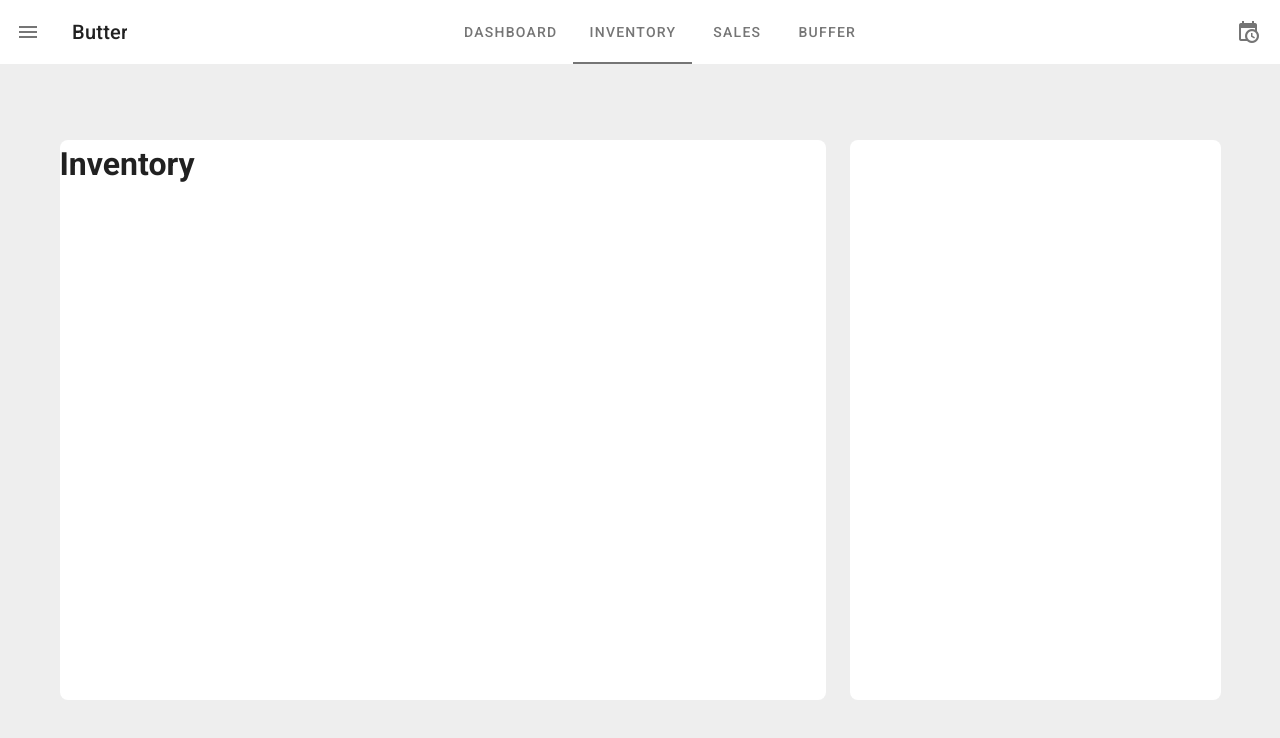
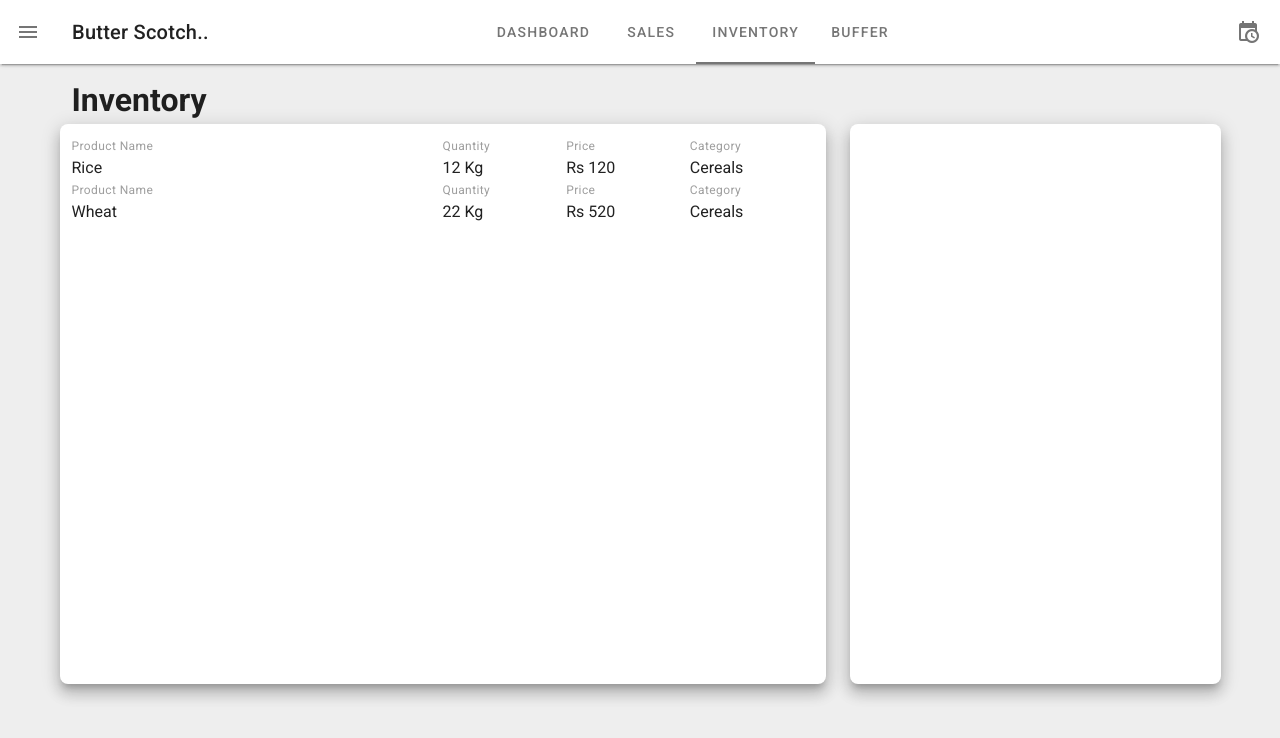
Before and after one commit to Satyam-Raj/restaurant, a Vue app: page /inventory in a window 1280 px wide. Shown: the top 738 px of the page. Built offline with nearby package versions, Linux system fonts and the light colour scheme.

Commit message:
minor fixes

```diff
--- a/src/views/Account.vue
+++ b/src/views/Account.vue
@@ -4,10 +4,12 @@
       app
       color="white"
       flat
+      :elevation="2"
+
     >
       <v-app-bar-nav-icon @click="drawer = true"></v-app-bar-nav-icon>
       <v-app-bar-title class="title">
-        <div>Butter </div>
+        <div>Butter Scotch..</div>
       </v-app-bar-title>
 
 
@@ -20,13 +22,14 @@
           Dashboard
         </v-tab>
 
+        <v-tab router to="/sales" >
+          Sales
+        </v-tab>
+
         <v-tab router to="/inventory" >
           Inventory
         </v-tab>
 
-        <v-tab router to="/sales" >
-          Sales
-        </v-tab>
 
         <v-tab router to="/buffer" >
           Buffer
@@ -95,8 +98,9 @@
     </v-navigation-drawer>
 
 
-    <v-main class="grey lighten-3">
+    <v-main class="grey lighten-3 pt-0">
       <v-container>
+        <h1 class="pl-3">Account</h1>
         <v-row>
 
 
@@ -107,8 +111,10 @@
             <v-sheet
               min-height="70vh"
               rounded="lg"
+              :elevation="10"
+
             >
-          <h1>Account</h1>
+
               <!--  -->
             </v-sheet>
           </v-col>
@@ -120,6 +126,8 @@
             <v-sheet
               rounded="lg"
               min-height="70vh"
+              :elevation="10"
+
             >
               <!--  -->
             </v-sheet>
--- a/src/views/Buffer.vue
+++ b/src/views/Buffer.vue
@@ -4,10 +4,12 @@
       app
       color="white"
       flat
+      :elevation="2"
+
     >
       <v-app-bar-nav-icon @click="drawer = true"></v-app-bar-nav-icon>
       <v-app-bar-title class="title">
-        <div>Butter </div>
+        <div>Butter Scotch..</div>
       </v-app-bar-title>
 
 
@@ -20,13 +22,14 @@
           Dashboard
         </v-tab>
 
+        <v-tab router to="/sales" >
+          Sales
+        </v-tab>
+
         <v-tab router to="/inventory" >
           Inventory
         </v-tab>
 
-        <v-tab router to="/sales" >
-          Sales
-        </v-tab>
 
         <v-tab router to="/buffer" >
           Buffer
@@ -95,8 +98,9 @@
     </v-navigation-drawer>
 
 
-    <v-main class="grey lighten-3">
+    <v-main class="grey lighten-3 pt-0">
       <v-container>
+        <h1 class="pl-3">Buffer</h1>
         <v-row>
 
 
@@ -107,8 +111,10 @@
             <v-sheet
               min-height="70vh"
               rounded="lg"
+              :elevation="10"
+
             >
-          <h1>Buffer</h1>
+
               <!--  -->
             </v-sheet>
           </v-col>
@@ -120,6 +126,8 @@
             <v-sheet
               rounded="lg"
               min-height="70vh"
+              :elevation="10"
+
             >
               <!--  -->
             </v-sheet>
--- a/src/views/Dashboard.vue
+++ b/src/views/Dashboard.vue
@@ -4,10 +4,12 @@
       app
       color="white"
       flat
+      :elevation="2"
+
     >
       <v-app-bar-nav-icon @click="drawer = true"></v-app-bar-nav-icon>
       <v-app-bar-title class="title">
-        <div>Butter </div>
+        <div>Butter Scotch..</div>
       </v-app-bar-title>
 
 
@@ -23,13 +25,14 @@
           Dashboard
         </v-tab>
 
+        <v-tab router to="/sales" >
+          Sales
+        </v-tab>
+
         <v-tab router to="/inventory" >
           Inventory
         </v-tab>
 
-        <v-tab router to="/sales" >
-          Sales
-        </v-tab>
 
         <v-tab router to="/buffer" >
           Buffer
@@ -98,8 +101,9 @@
     </v-navigation-drawer>
 
 
-    <v-main class="grey lighten-3">
+    <v-main class="grey lighten-3 pt-0">
       <v-container>
+        <h1 class="pl-3">Dashboard</h1>
         <v-row>
 
 
@@ -110,8 +114,10 @@
             <v-sheet
               min-height="70vh"
               rounded="lg"
+              :elevation="10"
+
             >
-          <h1>Dashboard</h1>
+
               <!--  -->
             </v-sheet>
           </v-col>
@@ -123,6 +129,8 @@
             <v-sheet
               rounded="lg"
               min-height="70vh"
+              :elevation="10"
+
             >
               <!--  -->
             </v-sheet>
--- a/src/views/Inventory.vue
+++ b/src/views/Inventory.vue
@@ -4,10 +4,12 @@
       app
       color="white"
       flat
+      :elevation="2"
+
     >
       <v-app-bar-nav-icon @click="drawer = true"></v-app-bar-nav-icon>
       <v-app-bar-title class="title">
-        <div>Butter </div>
+        <div>Butter Scotch..</div>
       </v-app-bar-title>
 
 
@@ -15,17 +17,18 @@
         centered
         class="ml-n9"
         color="grey darken-1"
+
       >
         <v-tab router to="/" >
           Dashboard
         </v-tab>
 
+        <v-tab router to="/sales" >
+          Sales
+        </v-tab>
+
         <v-tab router to="/inventory" >
           Inventory
-        </v-tab>
-
-        <v-tab router to="/sales" >
-          Sales
         </v-tab>
 
         <v-tab router to="/buffer" >
@@ -41,6 +44,7 @@
       <v-icon>mdi-calendar-clock</v-icon>
       </v-avatar>
     </v-app-bar>
+
 
 
     <v-navigation-drawer
@@ -95,20 +99,80 @@
     </v-navigation-drawer>
 
 
-    <v-main class="grey lighten-3">
+
+    <v-main class="grey lighten-3 pt-0">
       <v-container>
-        <v-row>
+        <h1 class="pl-3">Inventory</h1>
 
+        <v-row >
 
           <v-col
             cols="12"
             sm="8"
           >
+
             <v-sheet
               min-height="70vh"
               rounded="lg"
+              :elevation="10"
             >
-          <h1>Inventory</h1>
+            <v-container>
+              <v-card flat class="pa-3" >
+                <v-layout row wrap >
+
+                  <v-flex xs12 md6>
+                    <div class="caption grey--text">Product Name</div>
+                    <div>Rice</div>
+                  </v-flex>
+
+                  <v-flex xs6 sm4 md2>
+                    <div class="caption grey--text">Quantity</div>
+                    <div>12 Kg</div>
+                  </v-flex>
+
+                  <v-flex xs6 sm4 md2>
+                    <div class="caption grey--text">Price</div>
+                    <div>Rs 120</div>
+                  </v-flex>
+
+                  <v-flex xs2 sm4 md2>
+                    <div class="caption grey--text">Category</div>
+                    <div>Cereals</div>
+                  </v-flex>
+
+                </v-layout>
+
+
+                <v-layout row wrap>
+
+                  <v-flex xs12 md6>
+                    <div class="caption grey--text">Product Name</div>
+                    <div>Wheat</div>
+                  </v-flex>
+
+                  <v-flex xs6 sm4 md2>
+                    <div class="caption grey--text">Quantity</div>
+                    <div>22 Kg</div>
+                  </v-flex>
+
+                  <v-flex xs6 sm4 md2>
+                    <div class="caption grey--text">Price</div>
+                    <div>Rs 520</div>
+                  </v-flex>
+
+                  <v-flex xs2 sm4 md2>
+                    <div class="caption grey--text">Category</div>
+                    <div>Cereals</div>
+                  </v-flex>
+
+                </v-layout>
+
+
+
+              </v-card>
+
+            </v-container>
+
               <!--  -->
             </v-sheet>
           </v-col>
@@ -120,6 +184,8 @@
             <v-sheet
               rounded="lg"
               min-height="70vh"
+              :elevation="10"
+
             >
               <!--  -->
             </v-sheet>
--- a/src/views/Payments.vue
+++ b/src/views/Payments.vue
@@ -4,10 +4,12 @@
       app
       color="white"
       flat
+      :elevation="2"
+
     >
       <v-app-bar-nav-icon @click="drawer = true"></v-app-bar-nav-icon>
       <v-app-bar-title class="title">
-        <div>Butter </div>
+        <div>Butter Scotch..</div>
       </v-app-bar-title>
       <!-- <v-avatar
         :color="$vuetify.breakpoint.smAndDown ? 'grey darken-1' : 'transparent'"
@@ -23,13 +25,14 @@
           Dashboard
         </v-tab>
 
+        <v-tab router to="/sales" >
+          Sales
+        </v-tab>
+
         <v-tab router to="/inventory" >
           Inventory
         </v-tab>
 
-        <v-tab router to="/sales" >
-          Sales
-        </v-tab>
 
         <v-tab router to="/buffer" >
           Buffer
@@ -98,8 +101,9 @@
     </v-navigation-drawer>
 
 
-    <v-main class="grey lighten-3">
+    <v-main class="grey lighten-3 pt-0">
       <v-container>
+        <h1 class="pl-3">Payments</h1>
         <v-row>
 
 
@@ -110,8 +114,10 @@
             <v-sheet
               min-height="70vh"
               rounded="lg"
+              :elevation="10"
+
             >
-          <h1>Payments</h1>
+
               <!--  -->
             </v-sheet>
           </v-col>
@@ -123,6 +129,8 @@
             <v-sheet
               rounded="lg"
               min-height="70vh"
+              :elevation="10"
+
             >
               <!--  -->
             </v-sheet>
--- a/src/views/Premium.vue
+++ b/src/views/Premium.vue
@@ -4,10 +4,12 @@
       app
       color="white"
       flat
+      :elevation="2"
+
     >
       <v-app-bar-nav-icon @click="drawer = true"></v-app-bar-nav-icon>
       <v-app-bar-title class="title">
-        <div>Butter </div>
+        <div>Butter Scotch..</div>
       </v-app-bar-title>
 
 
@@ -20,12 +22,12 @@
           Dashboard
         </v-tab>
 
+        <v-tab router to="/sales" >
+          Sales
+        </v-tab>
+
         <v-tab router to="/inventory" >
           Inventory
-        </v-tab>
-
-        <v-tab router to="/sales" >
-          Sales
         </v-tab>
 
         <v-tab router to="/buffer" >
@@ -95,8 +97,9 @@
     </v-navigation-drawer>
 
 
-    <v-main class="grey lighten-3">
+    <v-main class="grey lighten-3 pt-0">
       <v-container>
+        <h1 class="pl-3">Premium</h1>
         <v-row>
 
 
@@ -107,8 +110,10 @@
             <v-sheet
               min-height="70vh"
               rounded="lg"
+              :elevation="10"
+
             >
-          <h1>Premium</h1>
+
               <!--  -->
             </v-sheet>
           </v-col>
@@ -120,6 +125,8 @@
             <v-sheet
               rounded="lg"
               min-height="70vh"
+              :elevation="10"
+
             >
               <!--  -->
             </v-sheet>
--- a/src/views/Sales.vue
+++ b/src/views/Sales.vue
@@ -4,10 +4,12 @@
       app
       color="white"
       flat
+      :elevation="2"
+
     >
       <v-app-bar-nav-icon @click="drawer = true"></v-app-bar-nav-icon>
       <v-app-bar-title class="title">
-        <div>Butter </div>
+        <div>Butter Scotch..</div>
       </v-app-bar-title>
 
 
@@ -21,12 +23,12 @@
           Dashboard
         </v-tab>
 
+        <v-tab router to="/sales" >
+          Sales
+        </v-tab>
+
         <v-tab router to="/inventory" >
           Inventory
-        </v-tab>
-
-        <v-tab router to="/sales" >
-          Sales
         </v-tab>
 
         <v-tab router to="/buffer" >
@@ -96,8 +98,9 @@
     </v-navigation-drawer>
 
 
-    <v-main class="grey lighten-3">
+    <v-main class="grey lighten-3 pt-0">
       <v-container>
+        <h1 class="pl-3">Sales</h1>
         <v-row>
 
 
@@ -108,8 +111,10 @@
             <v-sheet
               min-height="70vh"
               rounded="lg"
+              :elevation="10"
+
             >
-          <h1>Sales</h1>
+
               <!--  -->
             </v-sheet>
           </v-col>
@@ -121,6 +126,8 @@
             <v-sheet
               rounded="lg"
               min-height="70vh"
+              :elevation="10"
+
             >
               <!--  -->
             </v-sheet>
```
